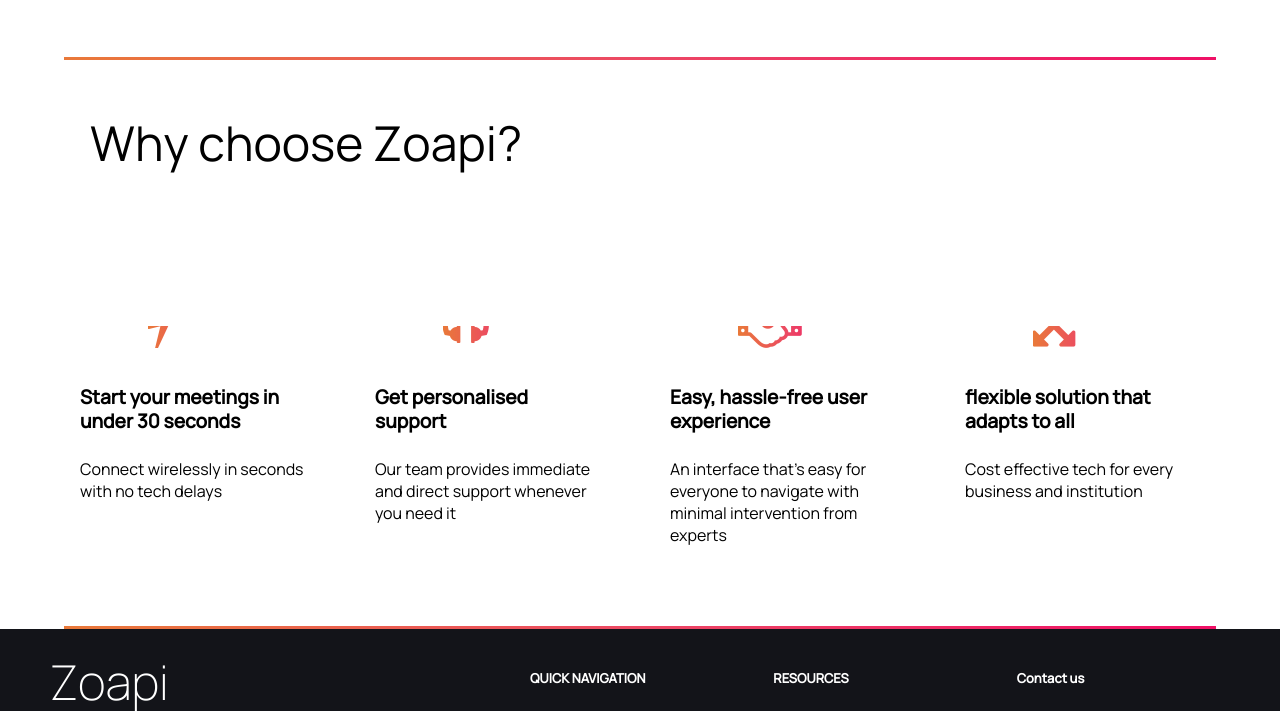
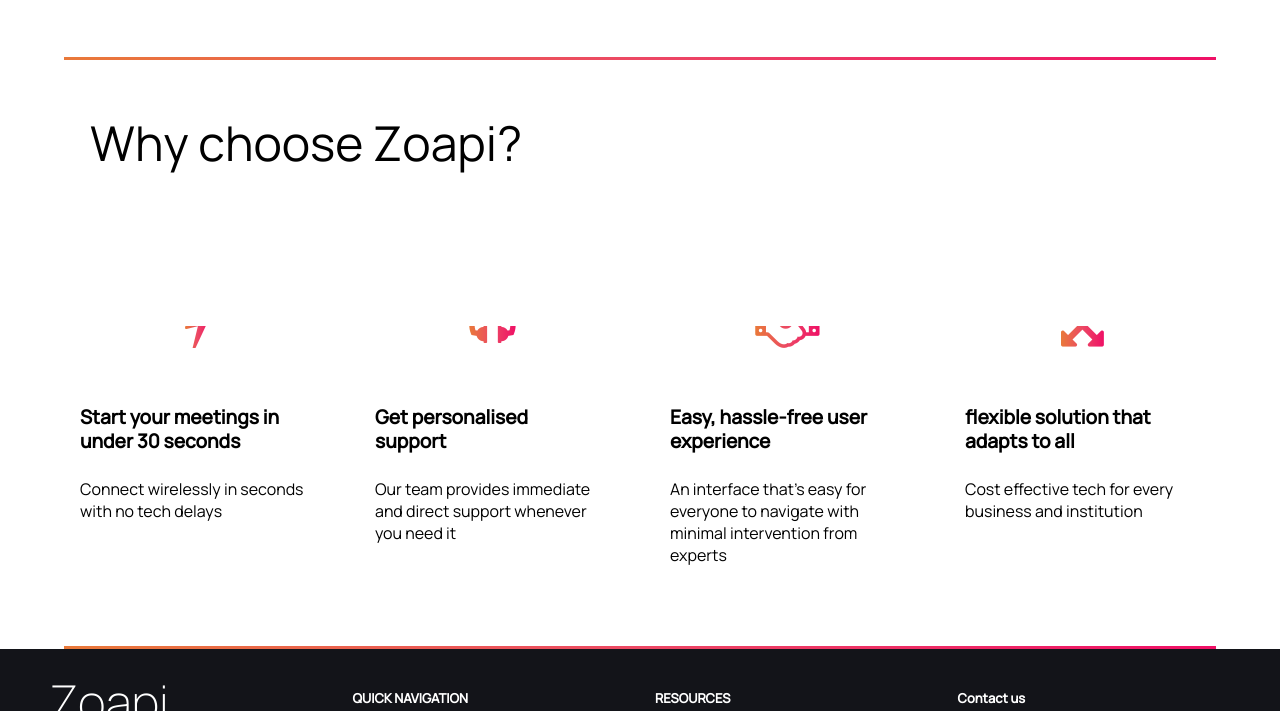
Before and after one commit to rushdanafis/practice, a plain HTML site: page index.html in a window 1280 px wide. Shown: the part 1589-2300 px from the top of the page. Drawn offline with Linux system fonts and the light colour scheme.

Commit message:
Update style.css

```diff
--- a/style.css
+++ b/style.css
@@ -366,8 +366,3 @@ div.lines{
     margin-bottom: 20px;
     margin-top: 20px;
 }
-.fa{
-    font-size: 100px;
-    height: 100px;
-    width: 100px;
-}
```
